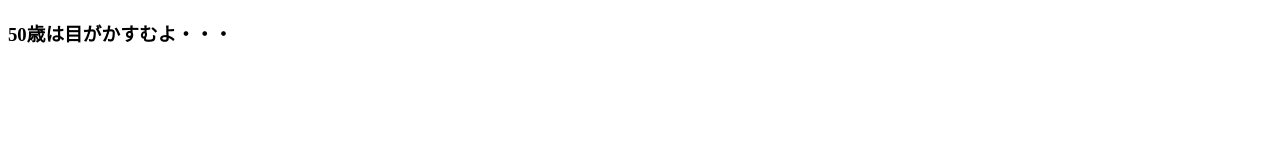
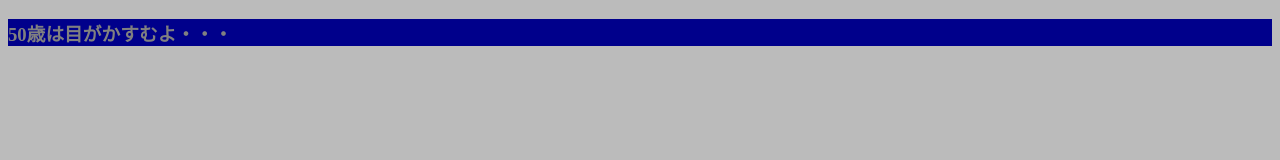
Before and after one commit to lovelandisland/github.apr, a plain HTML site: page index.html in a window 1280 px wide. Drawn offline with Linux system fonts and the light colour scheme.

Commit message:
Update index.html

```diff
--- a/index.html
+++ b/index.html
@@ -3,7 +3,7 @@
 <head>
     <meta charset="UTF-8">
     <meta name="viewport" content="width=device-width, initial-scale=1.0">
-    <link rel="stylesheet" href="styl.css" type="text/css">
+    <link rel="stylesheet" href="style.css" type="text/css">
     <title>50歳／プログラミング・トライ</title>
 </head>
 <body>
```
